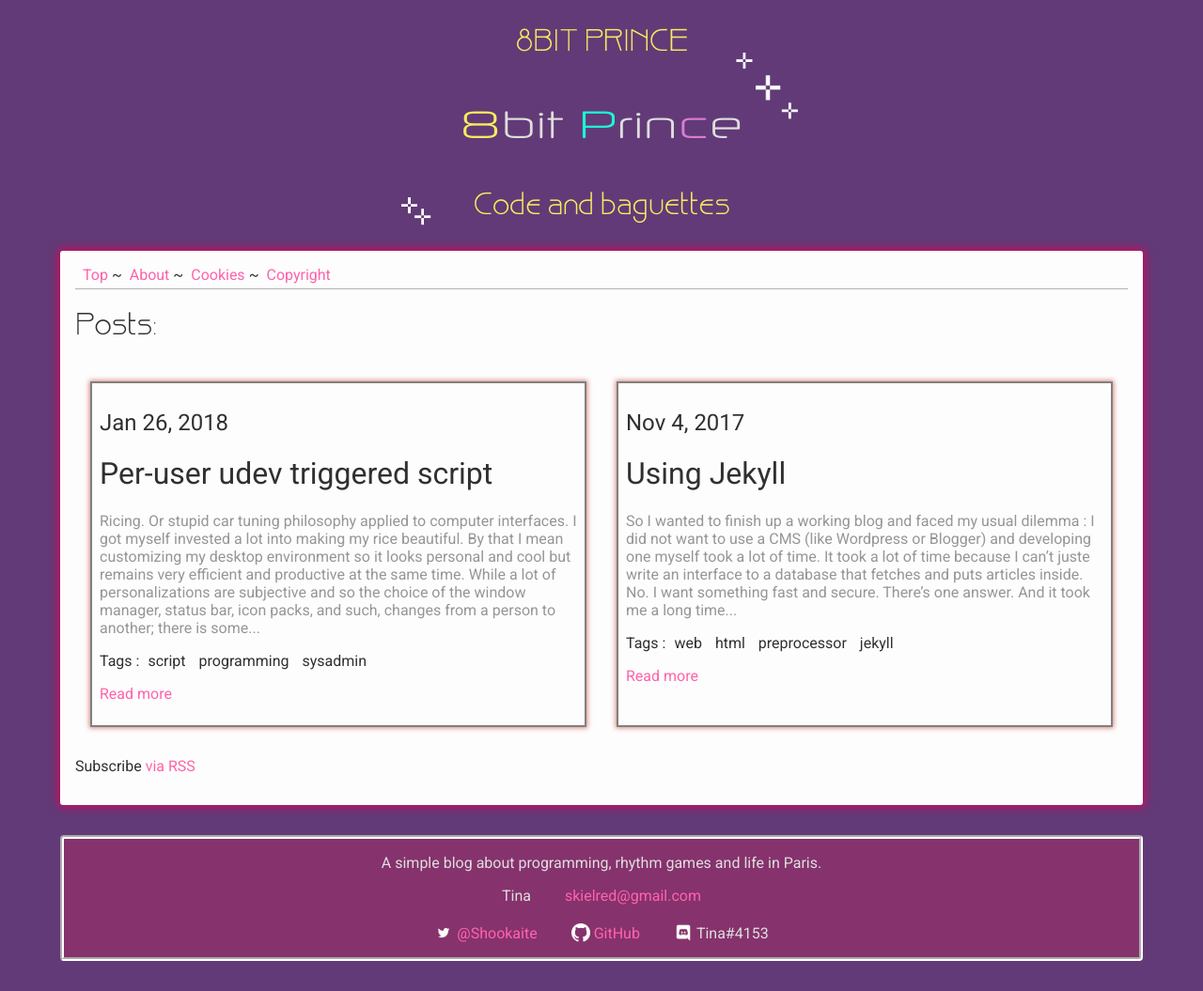
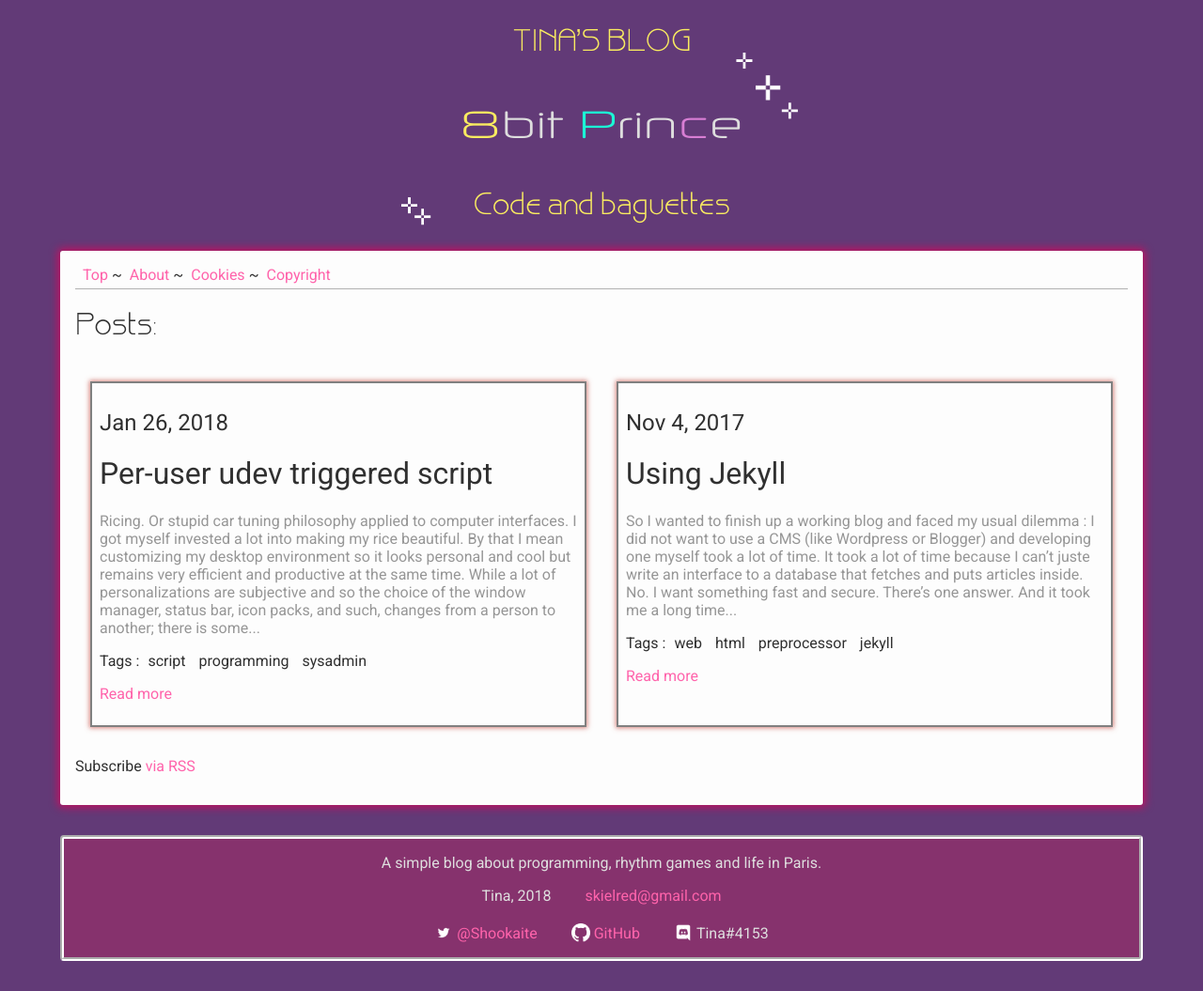
Before and after one commit to Tina-otoge/blog, a Jekyll site: the page built from index.md, in a window 1280 px wide. Shown: the whole page at 94% size. Built offline with Jekyll 4.4.1, drawn with Linux system fonts in a browser that asks for light colours.

Commit message:
Changed header first h2, added current year to footer

```diff
--- a/_layouts/default.html
+++ b/_layouts/default.html
@@ -24,7 +24,7 @@
   <body>
 
     <header>
-      <h2 class="title yellow">{{ site.title }}</h2>
+      <h2 class="title yellow">{{ site.author }}'s blog</h2>
       <h1><a href="{{ site.baseurl }}/"><span class="yellow">8</span>bit <span class="blue">P</span>rin<span class="purple">c</span>e</a></h2>
       <h2 class="yellow">Code and baguettes</h2>
     </header>
@@ -50,7 +50,7 @@
       <ul class="signature">
         <li>
           {% if site.author %}
-          {{ site.author | escape }}
+          {{ site.author | escape }}, {{ site.time | date: '%Y' }}
           {% else %}
           {{ site.title | escape }}
           {% endif %}
```
